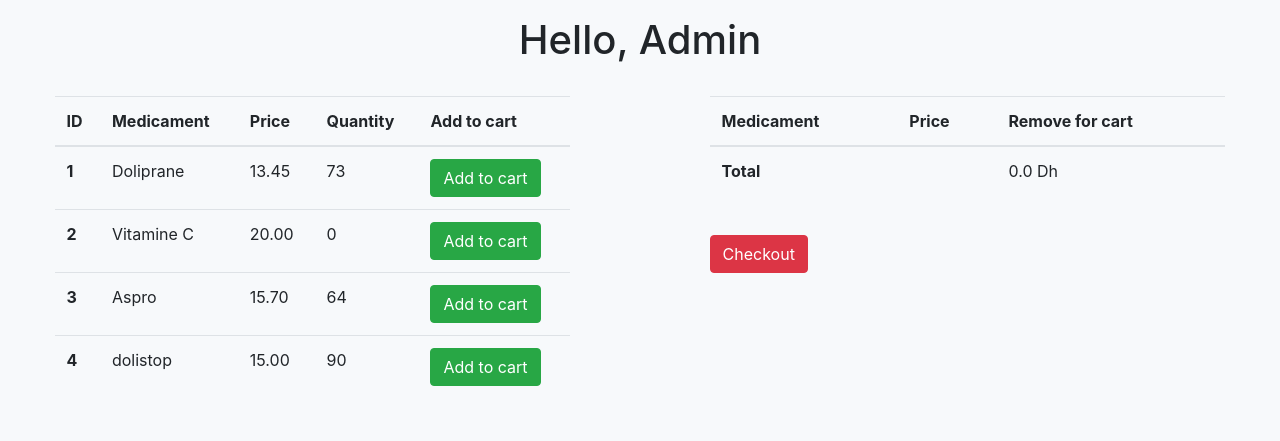
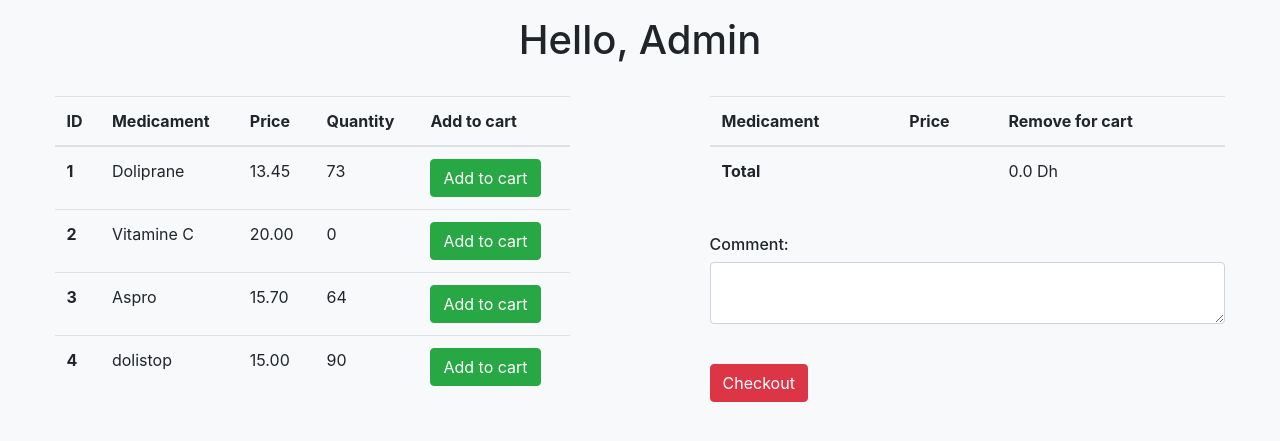
Before and after one commit to youssefangri/PH-manage, a Django app: page / in a window 1280 px wide. Shown: the part 56-497 px from the top of the page. Run offline with Django 3.2, Linux system fonts and the light colour scheme; a user stored in the database is signed in; data comes from the database, SQL or seed files in the repository; both versions use the stored data as it was after the commit; data that the repository does not hold is empty; some libraries are stand-ins or nearby versions.

Commit message:
add Comment field to Commad

```diff
--- a/commands/views.py
+++ b/commands/views.py
@@ -19,6 +19,7 @@ def checkout(request):
 
         M.subtotal = cart_obj.subtotal
         M.total = cart_obj.total
+        M.Comment = request.POST.get("Comment")
         M.save()
         #substrac quantity
         content = {}
--- a/templates/home_page.html
+++ b/templates/home_page.html
@@ -70,6 +70,11 @@
 									</form>
 									<br>
 									<form action="checkout/" method="post"> {% csrf_token %}
+										<h6> Comment: </h6>
+										<div class="form-group">
+										<textarea name="Comment" type="text" class="form-control" ></textarea>
+									</br>
+								</div>
 										<button name="checkout_button" value="{{cart.id}}" type="submit" class="btn btn-danger">Checkout</button>
 									</form>
 									<div {% if status == 'success' %} class="alert alert-success" {% elif status == 'error' %} class="alert alert-danger" {% endif %}role="alert">{{status}}</div>
```
Also changed, not shown: commands/models.py (+11 -10 lines), commands/migrations/0002_command_comment.py (added), db.sqlite3.
